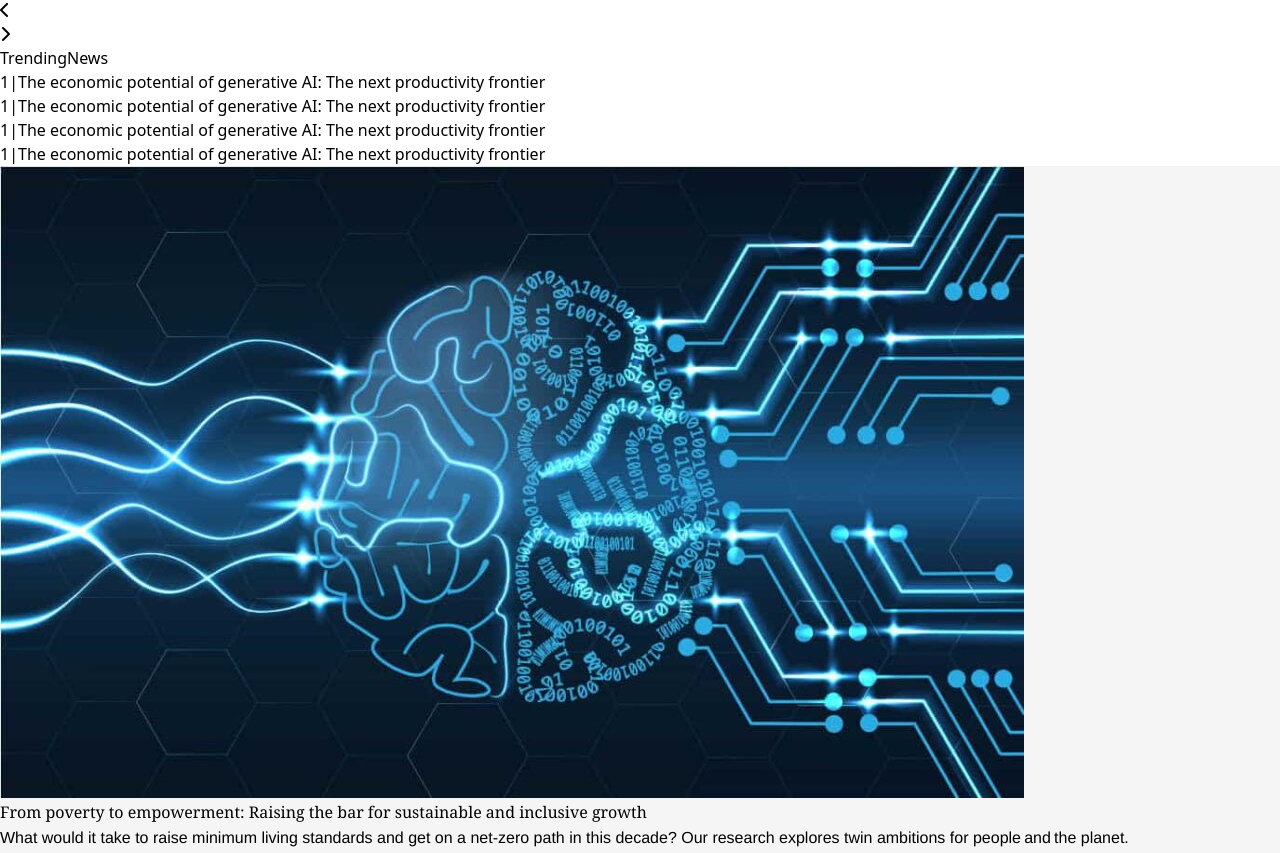
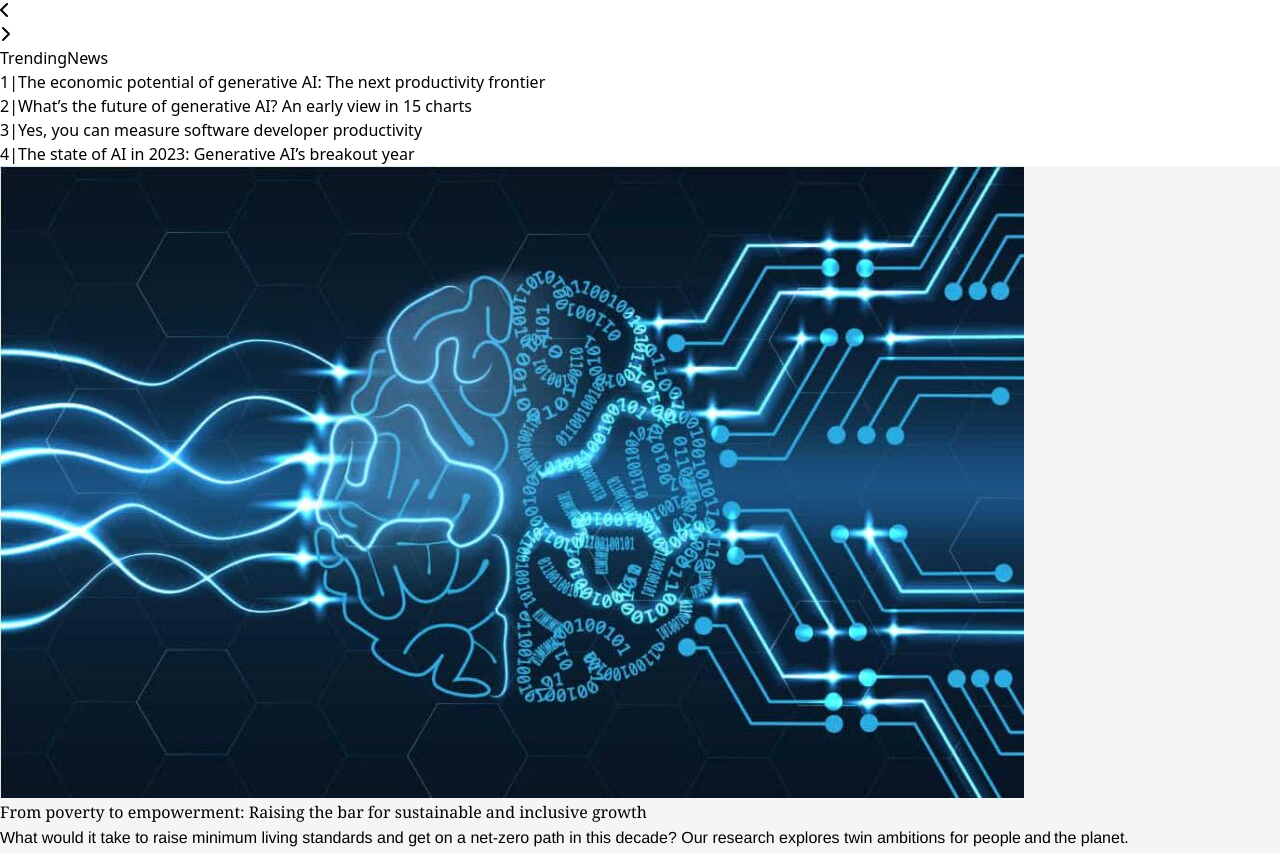
Before and after one commit to KrunalTarale/AiproffApp_cicd, a React (Vite) app in the folder frontend/: page / in a window 1280 px wide. Shown: the part 1380-2233 px from the top of the page. Built offline with nearby package versions, Linux system fonts and the light colour scheme.

Commit message:
fixed bugs

```diff
--- a/frontend/src/components/Navbar/Navbar.jsx
+++ b/frontend/src/components/Navbar/Navbar.jsx
@@ -232,9 +232,7 @@ function Navbar() {
               </Link>
             </li>
             <li>
-              <Link to="/contact" className="ml-10">
-                CONTACT US
-              </Link>
+              <Link to="/contact">CONTACT US</Link>
             </li>
           </ul>
         </div>
--- a/frontend/src/components/Trailer/Trailer.jsx
+++ b/frontend/src/components/Trailer/Trailer.jsx
@@ -18,21 +18,17 @@ const Trailer = () => {
             alt="Left"
             className="w-full h-auto md:ml-0 md:mr-4 object-cover"
           />
-
-
-
-
         </div>
-        <div className="lg:w-1/2 p-10 ">
+        <div className="lg:w-1/2 p-10 lg:space-y-10">
           <div>
-            <h1 className="text-5xl font-semibold leading-snug">
+            <h1 className="text-3xl lg:text-5xl font-semibold leading-snug">
               From poverty to empowerment: Raising the bar for sustainable and
               inclusive growth
             </h1>
           </div>
           <div className="mt-4">
             {' '}
-            <p className="leading-loose text-xl font-thin  text-gray-700">
+            <p className="leading-loose text-md md:text-xl font-thin  text-gray-700">
               What would it take to raise minimum living standards and get on a
               net-zero path in this decade? Our research explores twin ambitions
               for people and the planet.
@@ -102,10 +98,10 @@ const Trailer = () => {
         </div>
       </div>
 
-      {/* Row 2 */}
+
 
       <div className="lg:flex flex-row-reverse trailer ">
-      <div className="flex lg:w-1/2">
+        <div className="flex lg:w-1/2">
           <img
             src={image2}
             alt="Left"
@@ -113,15 +109,15 @@ const Trailer = () => {
           />
         </div>
         <div className="lg:w-1/2 p-10  flex justify-end">
-          <div className="lg:max-w-lg">
+          <div className="lg:max-w-lg lg:space-y-10">
             <div>
-              <h1 className="text-5xl font-semibold leading-snug">
+              <h1 className="text-3xl lg:text-5xl font-semibold leading-snug">
                 Don’t wait—create with generative AI
               </h1>
             </div>
             <div className="mt-4">
               {' '}
-              <p className="leading-loose text-xl font-thin  text-gray-700">
+              <p className="leading-loose text-md md:text-xl font-thin  text-gray-700">
                 Generative AI could add enormous value across the global
                 economy, from banking to life sciences. The companies that use
                 the technology quickly and effectively will have the edge.
@@ -190,7 +186,6 @@ const Trailer = () => {
             </div>
           </div>
         </div>
-
       </div>
     </div>
   );
--- a/frontend/src/components/TrendingNews/Trending.jsx
+++ b/frontend/src/components/TrendingNews/Trending.jsx
@@ -1,26 +1,29 @@
-import React from 'react';
+const Trending = () => {
+  const trendingNews = [
+    'The economic potential of generative AI: The next productivity frontier',
+    'What’s the future of generative AI? An early view in 15 charts',
+    'Yes, you can measure software developer productivity',
+    'The state of AI in 2023: Generative AI’s breakout year',
+  ];
 
-const Trending = () => {
   return (
     <div className="lg:py-3 flex justify-between border-b-2 overflow-x-auto max-h-24">
-      <div
-        className="p-4 flex flex-col items-center justify-center lg:w-1/10"
-      >
+      <div className="p-4 flex flex-col items-center justify-center lg:w-1/10">
         <span className="font-bold">Trending</span>
         <span className="font-bold">News</span>
       </div>
 
-      <div className="flex lg:w-9/10 npm runb ">
-        {[...Array(4)].map((_, index) => (
-          <div className="flex items-center pr-2 lg:w-1/4" key={index}>
+      <div className="flex lg:w-9/10 ">
+        {trendingNews.map((newsItem, index) => (
+          <div
+            className="flex items-center min-w-[65%] sm:min-w-[50%] min-[760px]:min-w-[45%] lg:min-w-[25%] pr-2 lg:w-1/4"
+            key={index}
+          >
             <span className="font-bold text-2xl md:text-3xl text-blue-500 mr-2">
-              1
+              {index + 1}
             </span>
             <span className="text-2xl md:text-3xl lg:text-4xl">|</span>
-            <span className="md:ml-2">
-              The economic potential of generative AI: The next productivity
-              frontier
-            </span>
+            <span className="ml-1 md:ml-2">{newsItem}</span>
           </div>
         ))}
       </div>
```
